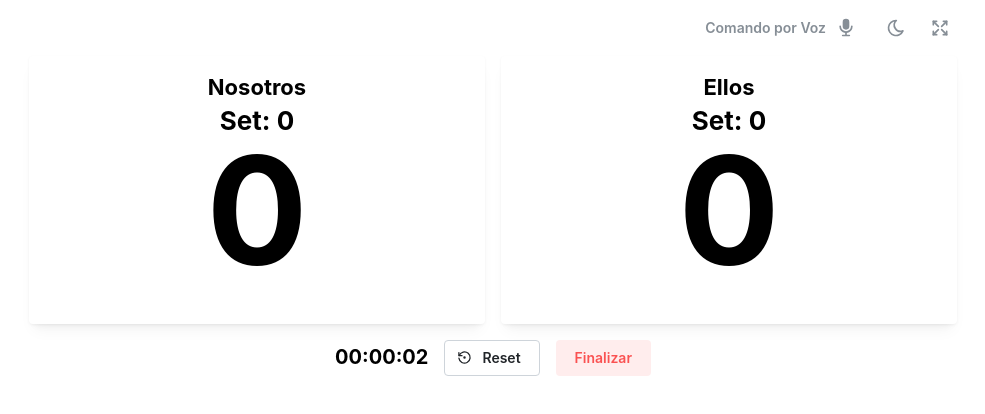
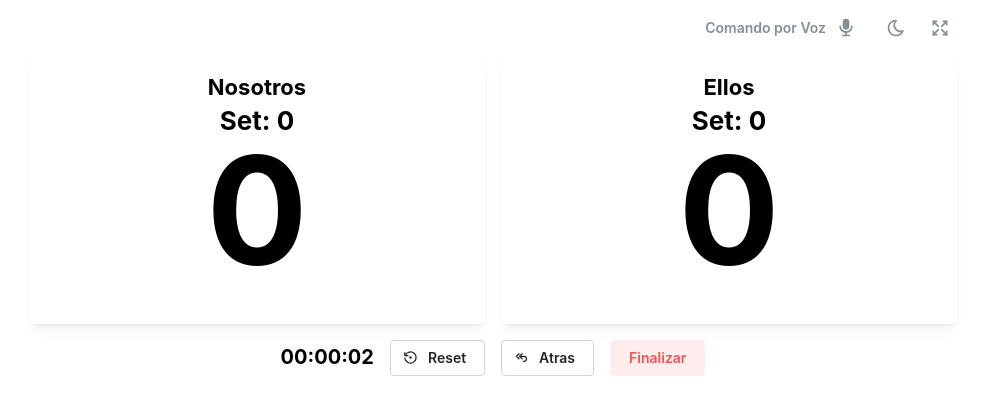
Before and after one commit to mvera8/marcadordepadel, a React (Vite) app: page / in a window 1280 px wide. Both pictures are taken after a click on the button "Empezar". Shown: the top 414 px of the page, without its empty margins (147-1132 px from the left). Built offline with nearby package versions, Linux system fonts and the light colour scheme.

Commit message:
back-button

```diff
--- a/src/pages/Home.page.jsx
+++ b/src/pages/Home.page.jsx
@@ -17,6 +17,7 @@ import SpeechRecognition, {
   useSpeechRecognition,
 } from "react-speech-recognition";
 import {
+  IconArrowBackUpDouble,
   IconArrowsMaximize,
   IconArrowsMinimize,
   IconBallTennis,
@@ -43,6 +44,7 @@ export const HomePage = () => {
 
   const { toggle, fullscreen } = useFullscreen();
 
+  const [history, setHistory] = useState([]);
   const [gameState, setGameState] = useState({
     gameStarted: false,
     lastWinner: "",
@@ -55,8 +57,8 @@ export const HomePage = () => {
 
   const chronoRef = useRef();
 
-	const [nosotros, setNosotros] = useState('');
-	const [ellos, setEllos] = useState('');
+  const [nosotros, setNosotros] = useState("");
+  const [ellos, setEllos] = useState("");
 
   useEffect(() => {
     if (gameState.gameStarted && chronoRef.current) {
@@ -67,7 +69,7 @@ export const HomePage = () => {
   useEffect(() => {
     if (!gameStarted) return;
     const transcriptLower = transcript.toLowerCase();
-    console.log("transcription:", transcriptLower);
+    // console.log("transcription:", transcriptLower);
 
     if (transcriptLower.includes("nosotros")) {
       handlePointScored("red");
@@ -88,8 +90,10 @@ export const HomePage = () => {
   }, [transcript, gameStarted]);
 
   const handlePointScored = (player) => {
+    setHistory((prevHistory) => [...prevHistory, structuredClone(gameState)]); // Guardar copia profunda
+
+    setGameState((prevState) => {
       const opponent = player === "red" ? "blue" : "red";
-    setGameState((prevState) => {
       const newState = { ...prevState };
       const playerPoints = prevState.points[player];
       const opponentPoints = prevState.points[opponent];
@@ -114,10 +118,26 @@ export const HomePage = () => {
         return {
           ...newState,
           gameStarted: false,
-					lastWinner: (player === "red" ? nosotros || "Nosotros" : ellos || "Ellos") + ' ' + finalScore,
+          lastWinner:
+            (player === "red" ? nosotros || "Nosotros" : ellos || "Ellos") +
+            " " +
+            finalScore,
         };
       }
       return newState;
+    });
+  };
+
+  const handleStepBack = () => {
+    setHistory((prevHistory) => {
+      if (prevHistory.length === 0) return prevHistory;
+
+      const previousState = structuredClone(
+        prevHistory[prevHistory.length - 1]
+      ); // Restaurar copia profunda
+      setGameState(previousState); // Forzar actualización
+
+      return prevHistory.slice(0, -1); // Eliminar el último estado guardado
     });
   };
 
@@ -147,11 +167,15 @@ export const HomePage = () => {
   };
 
   const handleGameFinished = (winner) => {
-		console.log('winner', winner);
     setGameState((prev) => ({
       ...prev,
       gameStarted: false,
-			lastWinner: winner === "Finalizado" ? "Finalizado" : (winner === "red" ? (nosotros || "Nosotros") : (ellos || "Ellos")),
+      lastWinner:
+        winner === "Finalizado"
+          ? "Finalizado"
+          : winner === "red"
+          ? nosotros || "Nosotros"
+          : ellos || "Ellos",
     }));
   };
 
@@ -177,7 +201,6 @@ export const HomePage = () => {
           <>
             <Title order={2} ta="center" c="dimmed">
               🏆 Último ganador: {lastWinner}
-
               <ActionIcon
                 variant="light"
                 color="green"
@@ -185,16 +208,21 @@ export const HomePage = () => {
                 radius="xl"
                 aria-label="WhatsApp"
                 component="a"
-								href={`https://api.whatsapp.com/send/?text=${encodeURIComponent(`🏆 Último ganador: ${lastWinner}`)}`}
+                href={`https://api.whatsapp.com/send/?text=${encodeURIComponent(
+                  `🏆 Último ganador: ${lastWinner}`
+                )}`}
                 target="_blank"
-								ml="md">
-								<IconBrandWhatsapp style={{ width: '70%', height: '70%' }} stroke={1.5} />
+                ml="md"
+              >
+                <IconBrandWhatsapp
+                  style={{ width: "70%", height: "70%" }}
+                  stroke={1.5}
+                />
               </ActionIcon>
             </Title>
           </>
         )}
         <Container size="xs">
-
           <Input.Wrapper label="Nosotros" mb="md">
             <Input
               onChange={(event) => setNosotros(event.currentTarget.value)}
@@ -283,7 +311,7 @@ export const HomePage = () => {
       <Grid mb="md">
         <Grid.Col span={6}>
           <ScoreCard
-            title={nosotros ? nosotros : 'Nosotros'}
+            title={nosotros ? nosotros : "Nosotros"}
             set={sets.red}
             point={TENNIS_SCORES[points.red]}
             onPointScored={() => handlePointScored("red")}
@@ -291,7 +319,7 @@ export const HomePage = () => {
         </Grid.Col>
         <Grid.Col span={6}>
           <ScoreCard
-            title={ellos ? ellos : 'Ellos'}
+            title={ellos ? ellos : "Ellos"}
             set={sets.blue}
             point={TENNIS_SCORES[points.blue]}
             onPointScored={() => handlePointScored("blue")}
@@ -310,6 +338,13 @@ export const HomePage = () => {
             Reset
           </Button>
           <Button
+            leftSection={<IconArrowBackUpDouble size={15} />}
+            variant="default"
+            onClick={handleStepBack}
+          >
+            Atras
+          </Button>
+          <Button
             variant="light"
             color="red"
             onClick={() => handleGameFinished("Finalizado")}
```
Lines whose indentation alone changed are shown as unchanged.
